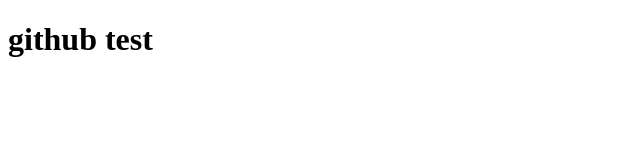
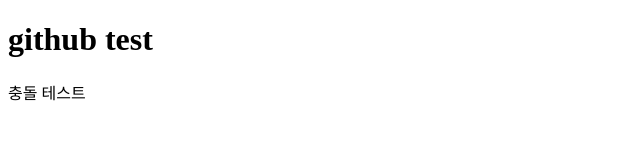
Before and after one commit to jeonghae98/test, a plain HTML site: page index.html in a window 1280 px wide. Shown: the whole page, without its empty margins (0-640 px from the left). Drawn offline with Linux system fonts and the light colour scheme.

Commit message:
충돌 테스트

```diff
--- a/index.html
+++ b/index.html
@@ -6,6 +6,6 @@
     <title>test</title>
 </head>
 <body>
-    <h1>github test</h1>
+    <h1>github test</h1> <p>충돌 테스트</p>
 </body>
 </html>
```
